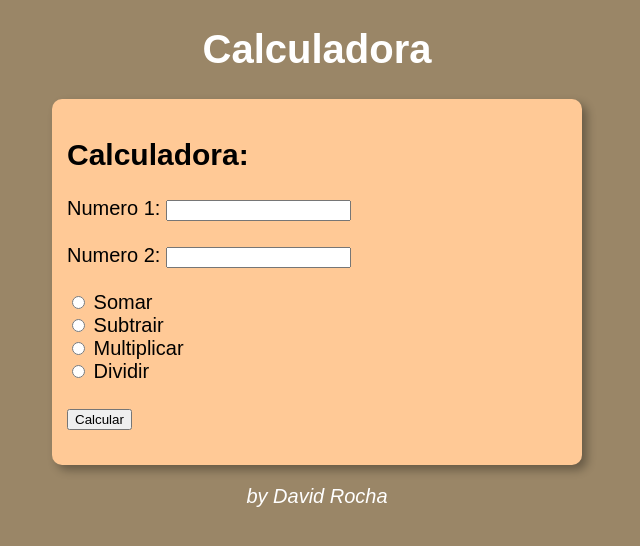
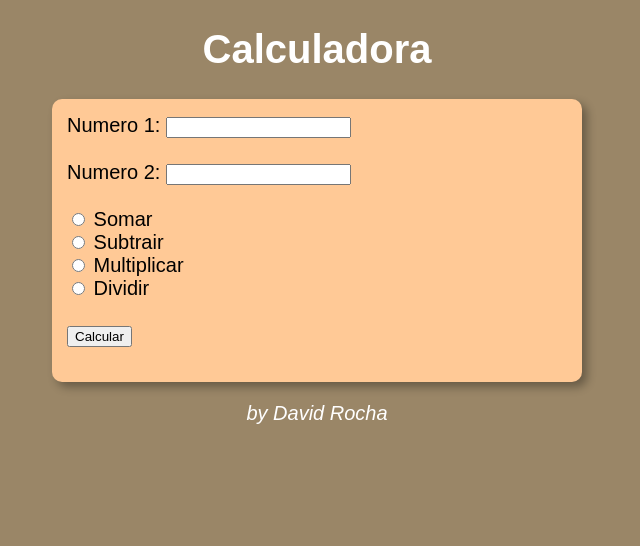
Before and after one commit to DavidRochaCode/Calculadora-ProjetoJS, a plain HTML site: page index.html in a window 1280 px wide. Shown: the whole page, without its empty margins (323-963 px from the left). Drawn offline with Linux system fonts and the light colour scheme.

Commit message:
Arrumei o título

```diff
--- a/index.html
+++ b/index.html
@@ -20,7 +20,6 @@
 
 
   <section>
-    <h1>Calculadora:</h1>
     Numero 1: <input type="number" id="number1"><br><br>
     Numero 2: <input type="number" id="number2"><br><br>
     <input type="radio" name="calculo" id="soma">
```
Also changed, not shown: Estilo.css (line endings or trailing spaces).
